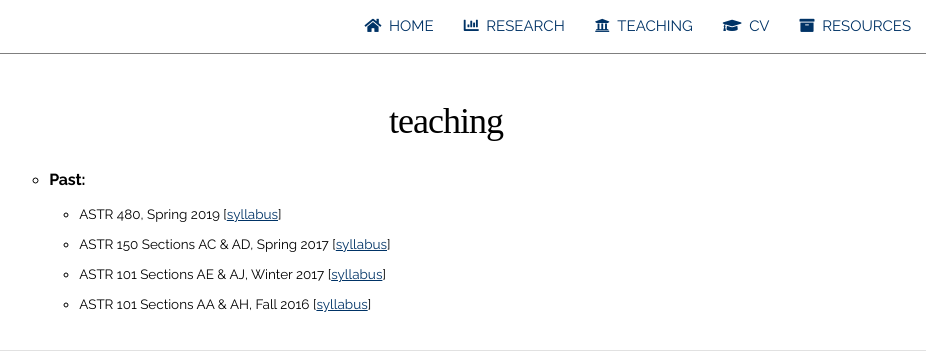
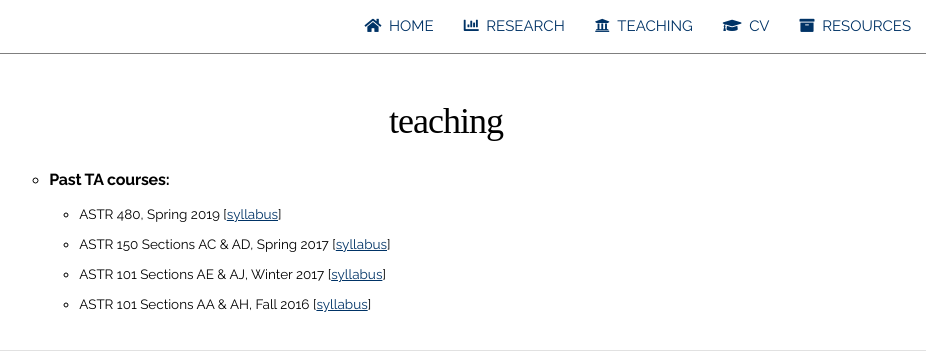
Before and after one commit to meredith-durbin/meredith-durbin, a Jekyll site: the page built from teaching/index.html, in a window 1280 px wide. Shown: the top 363 px of the page, without its empty margins (194-1136 px from the left). Built offline with Jekyll 4.4.1, drawn with Linux system fonts in a browser that asks for light colours; nearby versions of some CDN libraries; some web fonts are replaced.

Commit message:
update teaching

```diff
--- a/teaching/index.html
+++ b/teaching/index.html
@@ -18,7 +18,7 @@ summary: "Information for current and past TA courses"
 				<p class="center"><a class="button" href="/teaching/astr480_s19" target="_blank"><i class="fas fa-fw fa-laptop" aria-hidden="true"></i>&nbsp;Info & resources</a></p>
 			</li> -->
 			<li>
-				<h6>Past:</h6>
+				<h6>Past TA courses:</h6>
 				<ul>
 					<li>ASTR 480, Spring 2019 [<a href="/teaching/astr480_s19" target="_blank">syllabus</a>]</li>
 					<li>ASTR 150 Sections AC & AD, Spring 2017 [<a href="/teaching/astr150_s17" target="_blank">syllabus</a>]</li>
```
